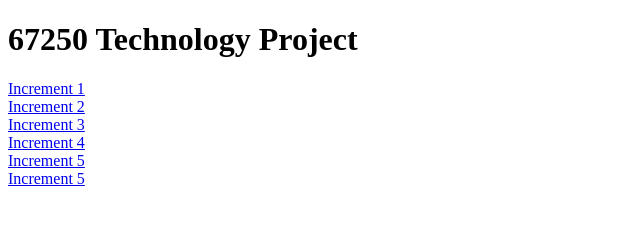
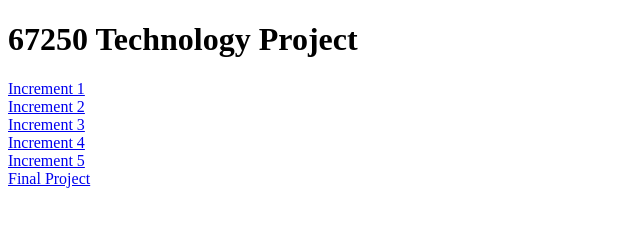
Before and after one commit to jeriaq/67-250_techproject_phaseb, a plain HTML site: page index.html in a window 1280 px wide. Shown: the full height of the page, 0-640 px from the left. Drawn offline with Linux system fonts and the light colour scheme.

Commit message:
Add files via upload

```diff
--- a/index.html
+++ b/index.html
@@ -14,7 +14,7 @@
             <a href="andrewid-increment3/index.html">Increment 3</a><br>
             <a href="andrewid-increment4/index.html">Increment 4</a><br>
             <a href="andrewid-increment5/index.html">Increment 5</a><br>
-            <a href="andrewid-finalproject/index.html">Increment 5</a><br>
+            <a href="andrewid-finalproject/index.html">Final Project</a><br>
         </nav>
     </header>
 
```
